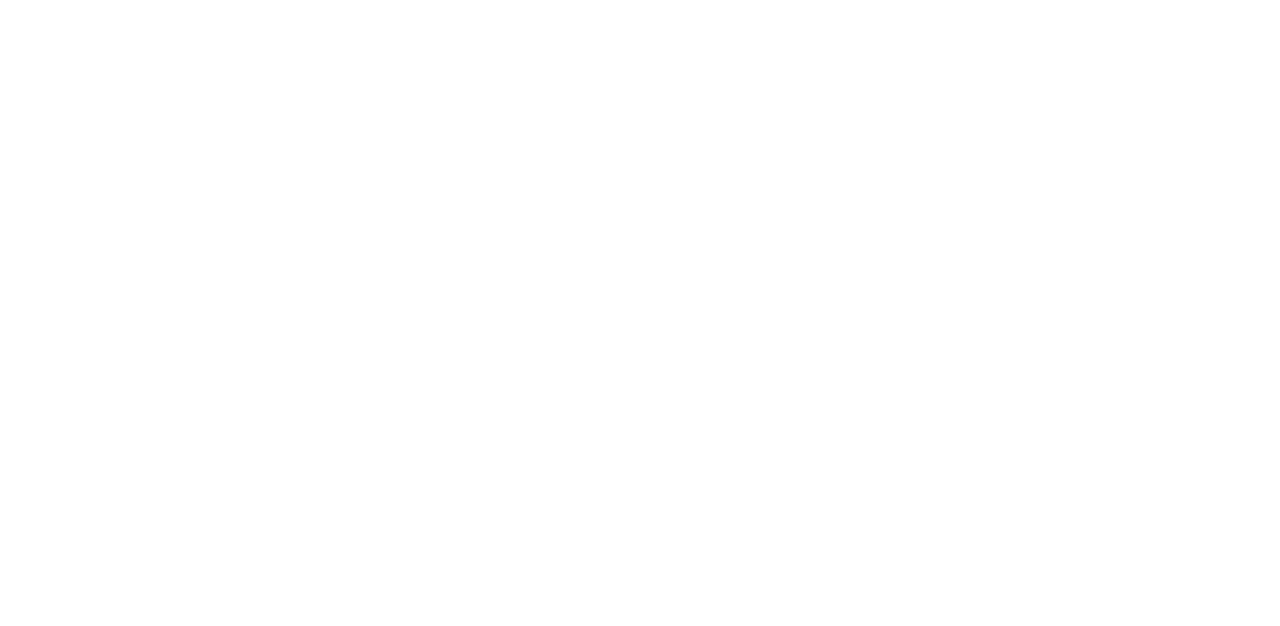
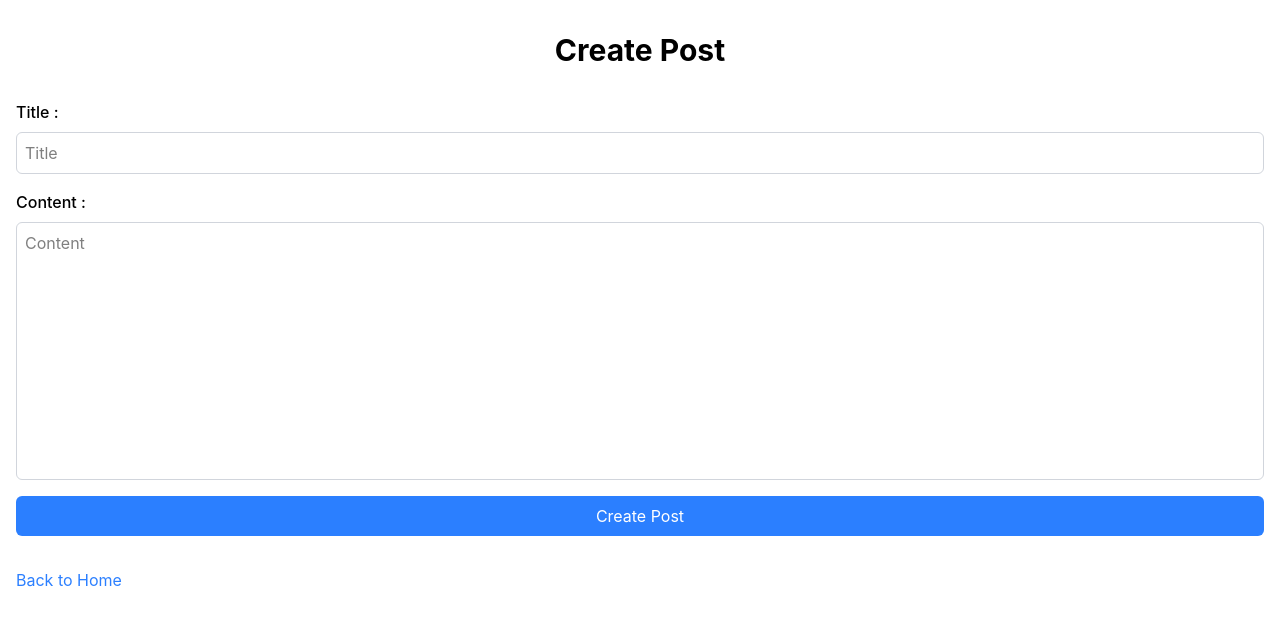
Before and after one commit to jayant880/Blog_CMS, a React (Vite) app in the folder frontend/: page /create-post in a window 1280 px wide. Before the commit this address had no page. Shown: the top 626 px of the page. Built offline with nearby package versions, Linux system fonts and the light colour scheme.

Commit message:
feat: add CreatePost component, route, and link to enable creating new blog posts.

```diff
--- /dev/null
+++ b/frontend/src/components/CreatePost.tsx
@@ -0,0 +1,79 @@
+import axios from "axios";
+import { useState } from "react";
+import { Link, useNavigate } from "react-router";
+
+const CreatePost = () => {
+  const [title, setTitle] = useState<string>("");
+  const [content, setContent] = useState<string>("");
+  const [showSuccess, setShowSuccess] = useState<boolean>(false);
+  const navigate = useNavigate();
+
+  const handleSubmit = async (e: React.FormEvent<HTMLFormElement>) => {
+    e.preventDefault();
+    const res = await axios.post("http://localhost:3000/api/posts", {
+      title,
+      content,
+    });
+    if (!res.data.post) {
+      console.log("Error creating post");
+      return;
+    }
+    console.log("Post created successfully");
+    setTitle("");
+    setContent("");
+    setShowSuccess(true);
+    setTimeout(() => {
+      setShowSuccess(false);
+      navigate(`/post/${res.data.post._id}`);
+    }, 2000);
+  };
+  return (
+    <div className="mx-auto px-4 py-8 container">
+      <h1 className="mb-8 font-bold text-3xl text-center">Create Post</h1>
+      {showSuccess && (
+        <div className="bg-green-500 p-2 rounded-md text-white">
+          Post created successfully
+        </div>
+      )}
+      <form onSubmit={handleSubmit} className="flex flex-col gap-4">
+        <div className="flex flex-col gap-2">
+          <label htmlFor="title" className="font-medium">
+            Title :
+          </label>
+          <input
+            type="text"
+            placeholder="Title"
+            value={title}
+            onChange={(e) => setTitle(e.target.value)}
+            className="p-2 border border-gray-300 rounded-md"
+            min={3}
+            max={100}
+          />
+        </div>
+        <div className="flex flex-col gap-2">
+          <label htmlFor="content" className="font-medium">
+            Content :
+          </label>
+          <textarea
+            placeholder="Content"
+            value={content}
+            onChange={(e) => setContent(e.target.value)}
+            className="p-2 border border-gray-300 rounded-md resize-none"
+            rows={10}
+          />
+        </div>
+        <button className="bg-blue-500 p-2 rounded-md text-white">
+          Create Post
+        </button>
+      </form>
+
+      <div className="mt-8">
+        <Link to={"/"} className="text-blue-500 hover:text-blue-600">
+          Back to Home
+        </Link>
+      </div>
+    </div>
+  );
+};
+
+export default CreatePost;
--- a/frontend/src/components/PostList.tsx
+++ b/frontend/src/components/PostList.tsx
@@ -1,6 +1,7 @@
 import axios from "axios";
 import { useEffect, useState } from "react";
 import PostCard from "./PostCard";
+import { Link } from "react-router";
 
 interface Post {
   _id: string;
@@ -18,17 +19,22 @@
     fetchPost();
   }, []);
   return (
-    <div className="container mx-auto px-4 py-8">
-      <h1 className="text-3xl font-bold mb-8 text-center">Latest Posts</h1>
+    <div className="mx-auto px-4 py-8 container">
+      <h1 className="mb-8 font-bold text-3xl text-center">Latest Posts</h1>
       {posts.length > 0 ? (
-        <div className="grid grid-cols-1 sm:grid-cols-2 lg:grid-cols-3 gap-6">
+        <div className="gap-6 grid grid-cols-1 sm:grid-cols-2 lg:grid-cols-3">
           {posts.map((post) => (
             <PostCard key={post._id} post={post} />
           ))}
         </div>
       ) : (
-        <p className="text-center text-gray-500">No posts found</p>
+        <p className="text-gray-500 text-center">No posts found</p>
       )}
+      <div className="mt-8">
+        <Link to={"/create-post"} className="text-blue-500 hover:text-blue-600">
+          Create Post
+        </Link>
+      </div>
     </div>
   );
 };
--- a/frontend/src/main.tsx
+++ b/frontend/src/main.tsx
@@ -4,6 +4,7 @@
 import "./index.css";
 import App from "./App.tsx";
 import PostDetails from "./components/PostDetails.tsx";
+import CreatePost from "./components/CreatePost.tsx";
 
 createRoot(document.getElementById("root")!).render(
   <StrictMode>
@@ -11,6 +12,7 @@
       <Routes>
         <Route path="/" element={<App />} />
         <Route path="/post/:id" element={<PostDetails />} />
+        <Route path="/create-post" element={<CreatePost />} />
       </Routes>
     </BrowserRouter>
   </StrictMode>,
```
